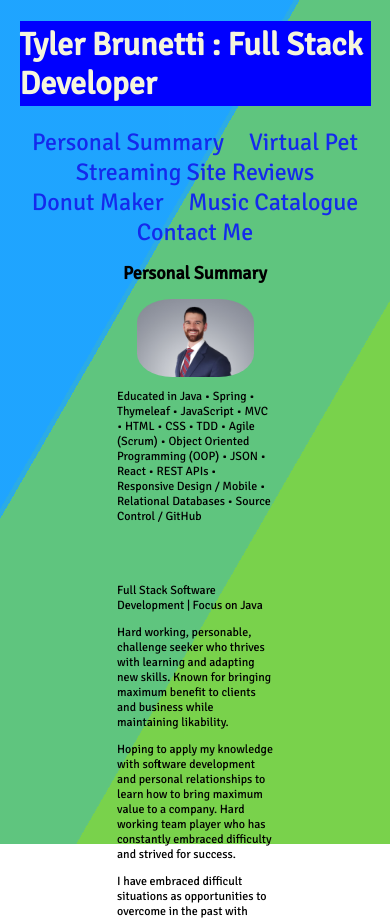
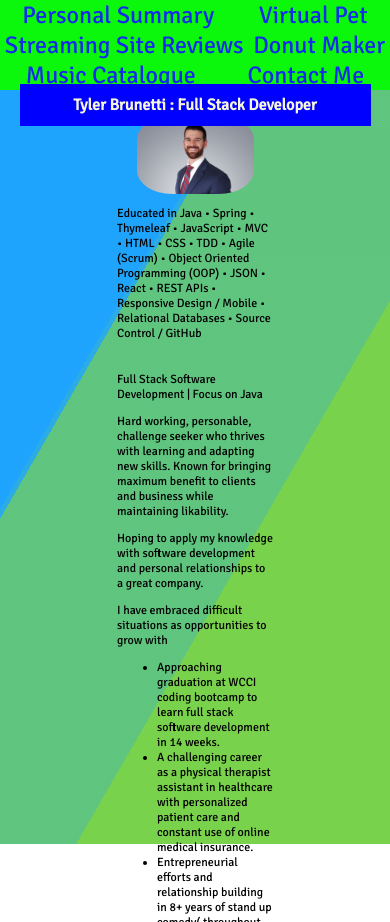
Before and after one commit to TMBrunetti/TMBrunetti.github.io, a plain HTML site: page index.html in a window 390 px wide. Shown: the top 922 px of the page. Drawn offline with Linux system fonts and the light colour scheme.

Commit message:
nav bar at top

```diff
--- a/index.html
+++ b/index.html
@@ -26,10 +26,6 @@
 
   <div class="container">
 
-
-
-    <h1>Tyler Brunetti : Full Stack Developer</h1>
-
     <nav>
       <a href="#Summary">Personal Summary</a>
       <a href="#VirtualPet">Virtual Pet</a>
@@ -38,6 +34,11 @@
       <a href="#MusicCatalogue">Music Catalogue</a>
       <a href="#Contact">Contact Me</a>
     </nav>
+
+
+    <h1>Tyler Brunetti : Full Stack Developer</h1>
+
+
 
 
 
@@ -57,26 +58,27 @@
       </div>
       <div class="div2">
         <p> Full Stack Software Development | Focus on Java </p>
-          <p>Hard working, personable, challenge seeker who thrives with learning and adapting new skills. Known for
-          bringing
+          <p>Hard working, personable, challenge seeker who thrives with learning and adapting new skills.
+            Known for bringing
           maximum benefit to clients and business while maintaining likability.</p>
           <p> Hoping to apply my knowledge with
           software
-          development and personal relationships to learn how to bring maximum value to a company.
-          Hard working team player who has constantly embraced difficulty and strived for success.</p>
-         <p> I have embraced difficult situations as opportunities to overcome in the past with
+          development and personal relationships to a great company.
+          </p>
+         <p> I have embraced difficult situations as opportunities to grow with
             <ul>
-          <li>A challenging career as a physical therapist assistant in
-          healthcare with personalized patient care and constant use of online medical insurance.</li>
-          <li>Entrepreneurial efforts and relationship building in 8+ years of stand up comedy( throughout Covid19 difficulties). </li>
-          <li>Leadership throughout 16 years of competitive hockey including
-          assistant captain of 5 teams</li>
-          <li> Now currently taking part in WCCI coding bootcamp to learn full stack software development.</li>
+              <li> Approaching graduation at WCCI coding bootcamp to learn full stack software development in 14 weeks.</li>
+              <li>A challenging career as a physical therapist assistant in
+               healthcare with personalized patient care and constant use of online medical insurance.</li>
+              <li>Entrepreneurial efforts and relationship building in 8+ years of stand up comedy( throughout Covid19 difficulties). </li>
+              <li>Leadership throughout 16 years of competitive hockey including
+              assistant captain of 5 teams</li>
         </ul>
         </p>
           <p> Many of the career positions have
           had a focus on expertise in
-          specified skills and the ability to work with others as a team. Fast learner and avid seeker of opportunity.
+          specified skills and the ability to work with others as a team.
+          Fast learner and avid seeker of opportunity.
           I would love to hear how I could make a difference at your company.
           After WCCI boot camp I will be looking to provide as much value as possible as an entry level programmer. </p>
 
--- a/layout.css
+++ b/layout.css
@@ -2,11 +2,14 @@
 
 h1 {
     display: flex;
+    flex-direction: row;
     justify-content: center;
     align-items: center;
     height: 10vh;
     width: 100%;
     flex-wrap: wrap;
+    position:relative;
+    /* top:3%; */
 
 }
 
@@ -25,11 +28,15 @@ p1{
 
 nav{
     display: flex;
+    flex-direction: row;
     justify-content: center;
     justify-content: space-around;
+    align-items: center;
     flex-wrap: wrap;
-
-    width: auto;
+    width: 100vw;
+    position:fixed;
+    top:0%;
+    background-color: rgb(11, 247, 11);
 }
 
 .parent1 {
@@ -39,30 +46,61 @@ nav{
     grid-template-rows: 1fr;
     grid-column-gap: 2%;
     grid-row-gap: 1%;
+    padding-bottom: 5%;
+
+
 }
 
 
+
 @media screen and (max-width: 600px) {
-    h1{font-size: 2rem;}
+    h1{font-size: 2rem;
+    position:relative;
+    top:35%;
+    }
 
     .parent1 {
     flex-direction: column;
     align-items: center;
     justify-content: center;
+    column-width: 90%;
+    }
+}
 
+@media screen and (max-width: 450px) {
+    h1{font-size: 1rem;
+        position:relative;
+        top:115%;
+        height: 5vh;
+        }
+    nav{
+        font-size:small;
     }
+}
 
+@media screen and (max-width: 377px) {
+    h1{font-size: 1rem;
+        position:relative;
+        top:130%;
+        height: 5vh;
+        }
+    nav{
+        font-size:small;
+    }
 }
 
 .div1 {
     grid-area: 1 / 1 / 2 / 2;
     width: 40vw;
+    padding:auto 0px;
 }
 
 .div2 {
     grid-area: 1 / 2 / 2 / 3;
-    padding-top: 10%;
+    padding-top: 2%;
     width: 40vw;
+    padding:auto 0px;
+
 }
 
 .parent2 {
--- a/style.css
+++ b/style.css
@@ -40,7 +40,6 @@ html {
 .container{
     font-family:'Signika', sans-serif;
     font-size:125%;
-    /* background-image: linear-gradient(rgb(242, 185, 29), rgb(250, 250, 227)); */
     height:100%;
     width:100%;
 }
@@ -68,7 +67,6 @@ nav a{
    font-display: bold;
 }
 
-
 .parent2{
     background-color: blue;
     color: beige;
```
